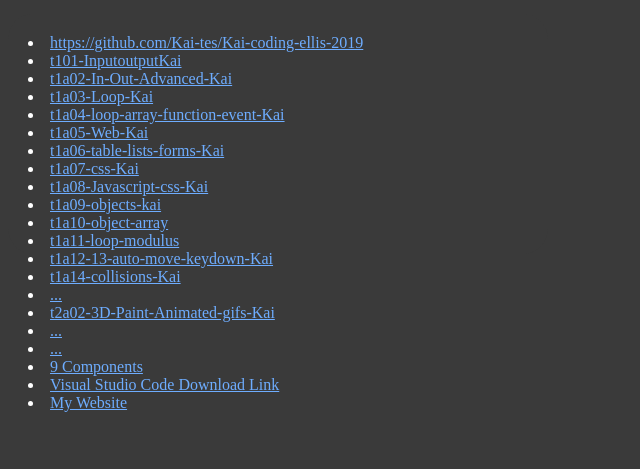
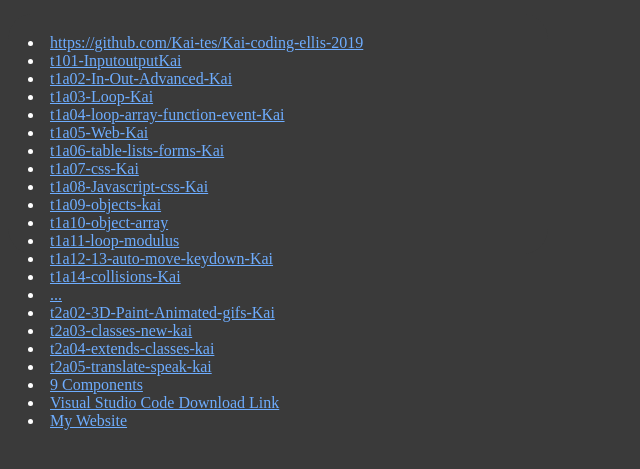
Before and after one commit to Kai-tes/Kai-coding-ellis-2019, a plain HTML site: page index.html in a window 1280 px wide. Shown: the part 99-568 px from the top of the page, without its empty margins (0-640 px from the left). Drawn offline with Linux system fonts and the light colour scheme.

Commit message:
Update index.html

```diff
--- a/index.html
+++ b/index.html
@@ -46,8 +46,9 @@
       <li><a href="t1a14-collisions-Kai.html">t1a14-collisions-Kai</a>
       <li><a href="index.html">...</a>
       <li><a href="t2a02-3D-Paint-Animated-gifs-Kai.html">t2a02-3D-Paint-Animated-gifs-Kai</a>
-      <li><a href="index.html">...</a>
-      <li><a href="index.html">...</a>
+      <li><a href="t2a03-classes-new-kai.html">t2a03-classes-new-kai</a>
+      <li><a href="t2a04-extends-classes-kai.html">t2a04-extends-classes-kai</a>
+      <li><a href="t2a05-translate-speak-kai.html">t2a05-translate-speak-kai</a>
       <li><a href="9-Components.html">9 Components</a>
       <li><a href="https://code.visualstudio.com/">Visual Studio Code Download Link</a>
       <li><a href="index1.html">My Website</a>
```
